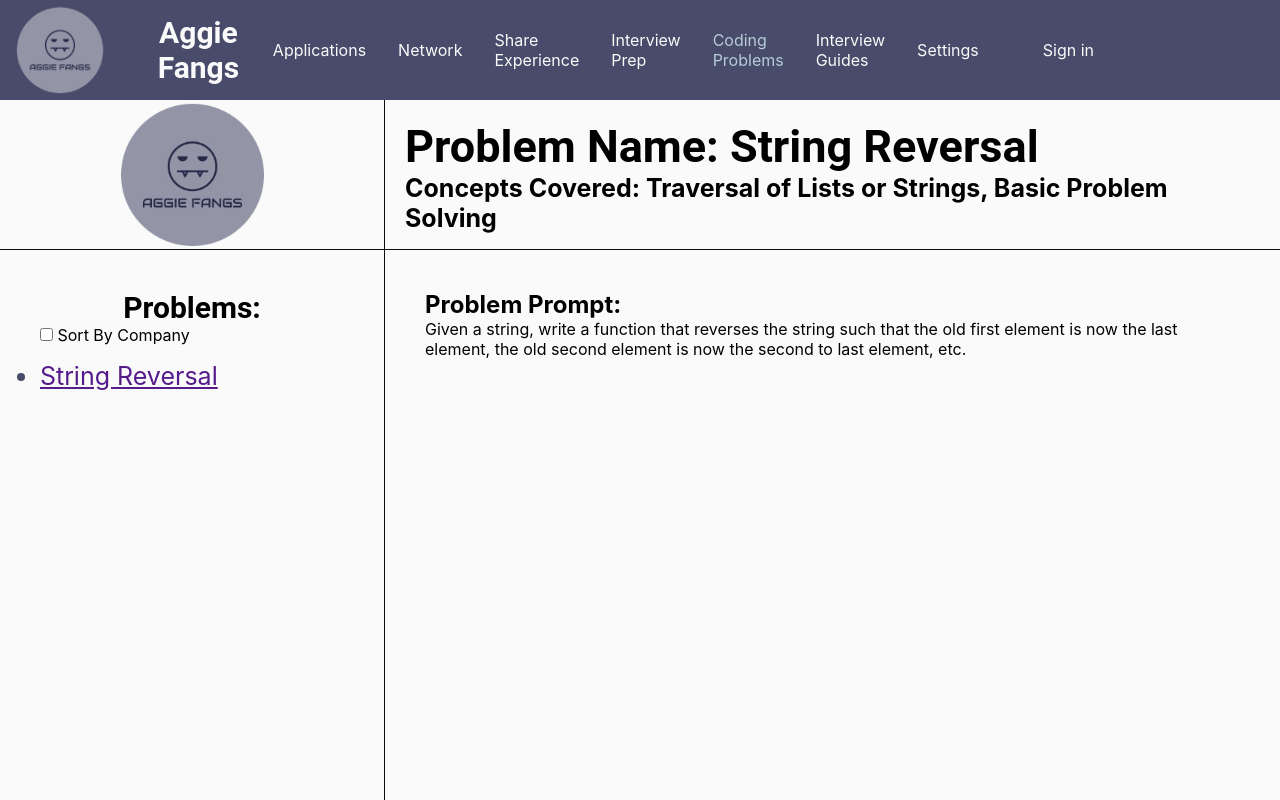
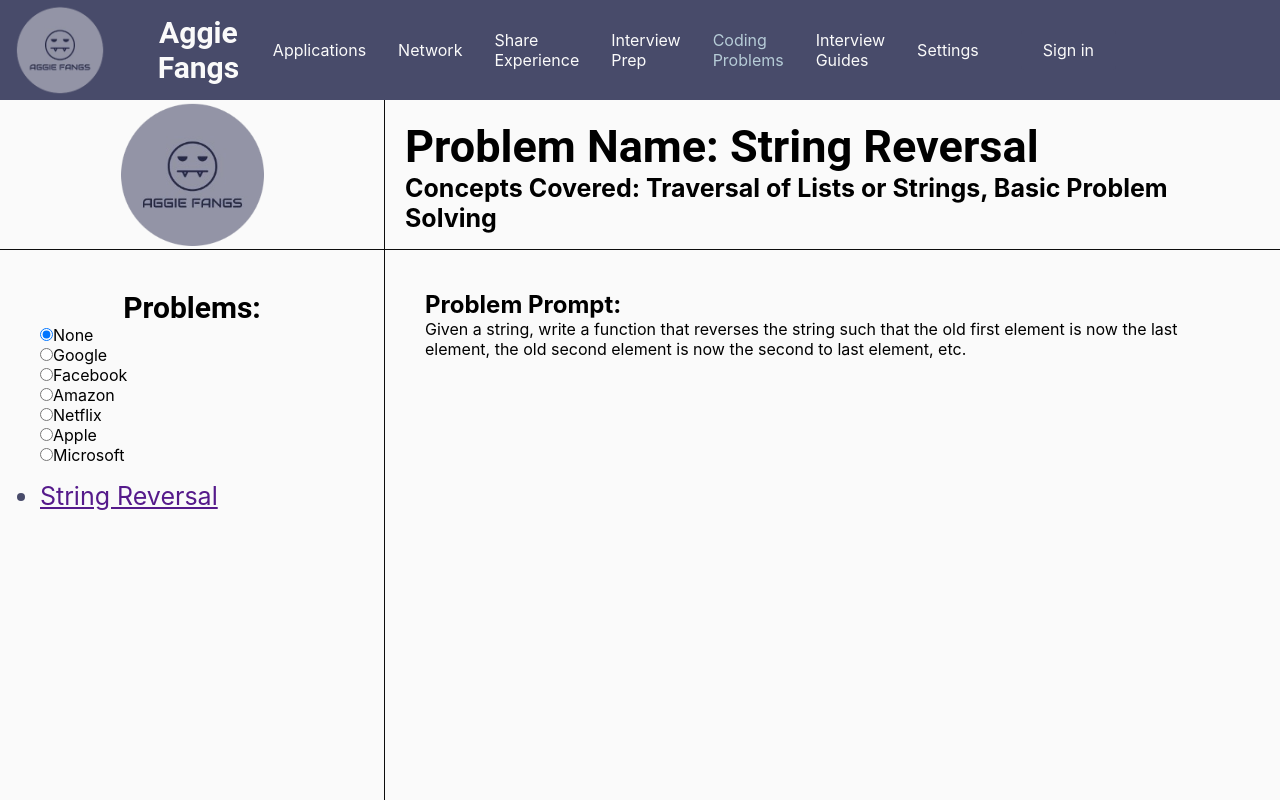
Before and after one commit to nadxhielijuarez/copy_aggie_fangs, a React (Create React App) app in the folder aggie-fangs/: page /coding in a window 1280 px wide. Shown: the top 800 px of the page. Built offline with nearby package versions, Linux system fonts and the light colour scheme.

Commit message:
added radio button options for companies in problems page

```diff
--- a/aggie-fangs/src/components/VideoPlayer/styles.css
+++ b/aggie-fangs/src/components/VideoPlayer/styles.css
@@ -22,6 +22,13 @@ html {
     justify-content: flex-start;
     padding: 0 20px;
     align-items: center;
+  }
+
+  .App h3 {
+    text-align: "center";
+    font-size: "18px";
+    font-weight: "bold";
+
   }
 
   .form-controls {
--- a/aggie-fangs/src/pages/coding.js
+++ b/aggie-fangs/src/pages/coding.js
@@ -1,4 +1,4 @@
-import React from 'react'
+import React, { Component } from 'react'
 import logo from "./../images/Aggie_Fangs_Logo_Transparent.png";
 import styled from "styled-components";
 
@@ -22,7 +22,9 @@ var probConcepts = <text></text>;
 var probPrompt = <text></text>;
 var probInOut = <text></text>;
 
-function getProblem () {
+
+class Coding extends Component {
+    getProblem () {
         // todo
         // this function will find the current problem and change what the page will output accordingly
         probName = <text>String Reversal</text>;
@@ -30,17 +32,27 @@ function getProblem () {
         probPrompt = <text>Given a string, write a function that reverses the string such that the old first element is now the last element, the old second element is now the second to last element, etc.</text>;
         probInOut = <text>In: apple<br/>Out: elppa<br/>In: howdy<br/>Out: ydwoh</text>;
     }
-
-function changeProblem () {
-    // todo
+    handleChange(event) {
+        var thisCompany = event.target.value;
+        localStorage.setItem("this-company", thisCompany);
+        this.setState({
+            selectedOption: thisCompany
+        });
     }
-
-function submitCode () {
-    // todo
+    constructor() {
+        super();
+        var thisCompany = localStorage.getItem("this-company");
+        if (!thisCompany) {
+            thisCompany = "None";
         }
-
-function Coding() {
-    getProblem();
+        this.state = {
+            name: "react",
+            selectedOption: thisCompany
+        };
+        this.handleChange = this.handleChange.bind(this);
+        this.getProblem();
+    }
+    render() {
         return (
             <div>
                 <div class="coding coding-header">
@@ -55,11 +67,88 @@ function Coding() {
                 <div class="coding coding-main">
                     <div class="split problem-list">
                         <h1>Problems:</h1>
+                        <form className='problem-sort'>
+                            <div className='radio'>
                                 <label>
-                        <input type="checkbox" /> Sort By Company
+                                    <input
+                                        type = "radio"
+                                        value = "None"
+                                        checked = {this.state.selectedOption === "None"}
+                                        onChange = {this.handleChange}
+                                    />
+                                    None
                                 </label>
+                            </div>
+                            <div className='radio'>
+                                <label>
+                                    <input
+                                        type = "radio"
+                                        value = "Google"
+                                        checked = {this.state.selectedOption === "Google"}
+                                        onChange = {this.handleChange}
+                                    />
+                                    Google
+                                </label>
+                            </div>
+                            <div className='radio'>
+                                <label>
+                                    <input
+                                        type = "radio"
+                                        value = "Facebook"
+                                        checked = {this.state.selectedOption === "Facebook"}
+                                        onChange = {this.handleChange}
+                                    />
+                                    Facebook
+                                </label>
+                            </div>
+                            <div className='radio'>
+                                <label>
+                                    <input
+                                        type = "radio"
+                                        value = "Amazon"
+                                        checked = {this.state.selectedOption === "Amazon"}
+                                        onChange = {this.handleChange}
+                                    />
+                                    Amazon
+                                </label>
+                            </div>
+                            <div className='radio'>
+                                <label>
+                                    <input
+                                        type = "radio"
+                                        value = "Netflix"
+                                        checked = {this.state.selectedOption === "Netflix"}
+                                        onChange = {this.handleChange}
+                                    />
+                                    Netflix
+                                </label>
+                            </div>
+                            <div className='radio'>
+                                <label>
+                                    <input
+                                        type = "radio"
+                                        value = "Apple"
+                                        checked = {this.state.selectedOption === "Apple"}
+                                        onChange = {this.handleChange}
+                                    />
+                                    Apple
+                                </label>
+                            </div>
+                            <div className='radio'>
+                                <label>
+                                    <input
+                                        type = "radio"
+                                        value = "Microsoft"
+                                        checked = {this.state.selectedOption === "Microsoft"}
+                                        onChange = {this.handleChange}
+                                    />
+                                    Microsoft
+                                </label>
+                            </div>
+                        </form>
+
                         <ul>
-                        <li><a href="" onClick={changeProblem()}>String Reversal</a></li>
+                            <li><a href="">String Reversal</a></li>
                         </ul>
                     </div>
                     <div class="split problem-statement">
@@ -82,5 +171,6 @@ function Coding() {
             </div>
         );
     }
+}
 
-export default Coding
+export default Coding;
```
Lines whose indentation alone changed are shown as unchanged.
